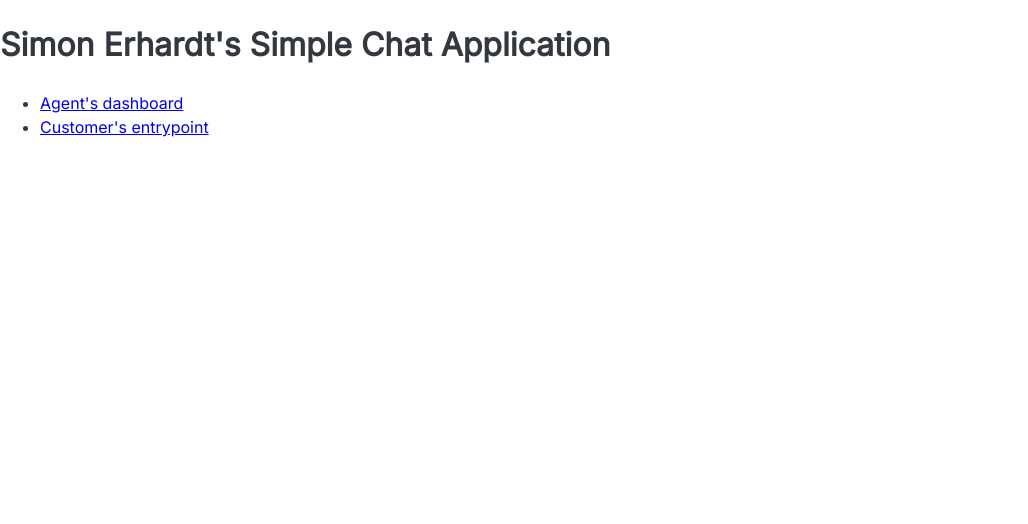
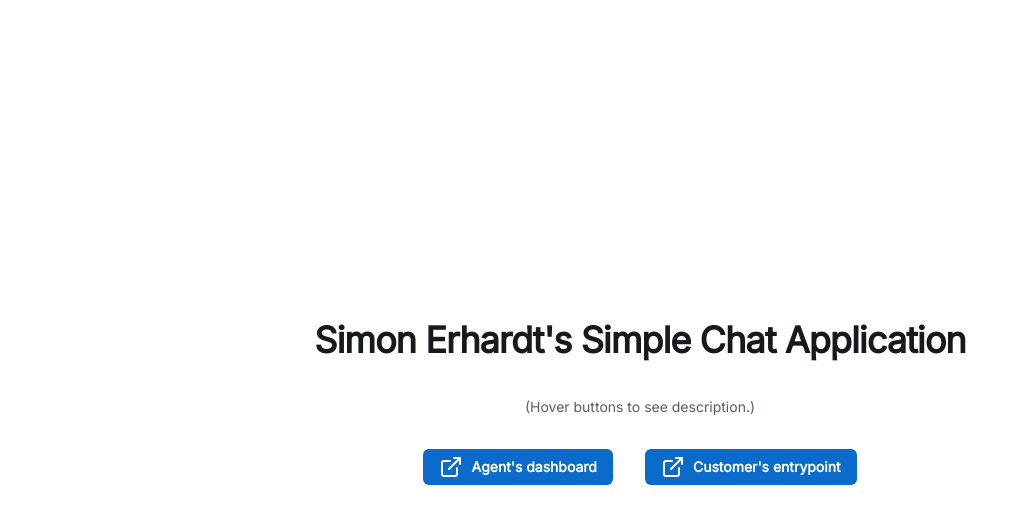
Before and after one commit to Zeemee7/simple-chat, a React (Vite) app in the folder frontend/: page / in a window 1280 px wide. Shown: the top 524 px of the page, without its empty margins (0-1028 px from the left). Built offline with nearby package versions, Linux system fonts and the light colour scheme.

Commit message:
Styled start page. Added icon to send button.

```diff
--- a/frontend/package.json
+++ b/frontend/package.json
@@ -35,6 +35,7 @@
     "eslint-plugin-react-hooks": "^4.6.2",
     "eslint-plugin-react-refresh": "^0.4.7",
     "jsdom": "^24.1.1",
+    "lucide-react": "^0.424.0",
     "msw": "^2.3.5",
     "typescript": "^5.2.2",
     "vite": "^5.3.4",
--- a/frontend/src/components/ChatSessionBox/ChatSessionBox.tsx
+++ b/frontend/src/components/ChatSessionBox/ChatSessionBox.tsx
@@ -4,6 +4,7 @@ import { useEffect, useState } from "react";
 import { chatMessageClient } from "../../api/ChatMessageClient.ts";
 import ChatMessage from "../../model/ChatMessage.ts";
 import ChatBubble from "../ChatBubble/ChatBubble.tsx";
+import { SendHorizontal } from "lucide-react";
 
 interface Props {
 	session: ChatSession;
@@ -63,6 +64,7 @@ export default function ChatSessionBox({session, user}: Readonly<Props>) {
 								   variant="solid"
 								   color="primary"
 								   type="submit"
+								   endDecorator={<SendHorizontal/>}
 								   sx={{borderTopLeftRadius: 0, borderBottomLeftRadius: 0}}>
 								   Send
 							   </Button>
--- a/frontend/src/pages/AgentHome/AgentHomePage.tsx
+++ b/frontend/src/pages/AgentHome/AgentHomePage.tsx
@@ -5,7 +5,7 @@ import ChatSessionBox from "../../components/ChatSessionBox/ChatSessionBox.tsx";
 import ChatSessionList from "../../components/ChatSessionList/ChatSessionList.tsx";
 import { chatSessionClient } from "../../api/ChatSessionClient.ts";
 
-function AgentHomePage() {
+export default function AgentHomePage() {
 	const [activeSession, setActiveSession] = useState(undefined as ChatSession | undefined);
 	const [sessions, setSessions] = useState([] as ChatSession[]);
 	const [refreshSignal, setRefreshSignal] = useState(0);
@@ -48,5 +48,3 @@ function AgentHomePage() {
 		</Box>
 	)
 }
-
-export default AgentHomePage
--- a/frontend/src/pages/Start/StartPage.tsx
+++ b/frontend/src/pages/Start/StartPage.tsx
@@ -1,19 +1,25 @@
-function StartPage() {
-  return (
-	  <>
-		  <h1>Simon Erhardt's Simple Chat Application</h1>
-		  <nav>
-			  <ul>
-				  <li>
-					  <a href={"/agent"}>Agent's dashboard</a>
-				  </li>
-				  <li>
-					  <a href={"/customer"}>Customer's entrypoint</a>
-				  </li>
-			  </ul>
-		  </nav>
-	  </>
-  )
+import { Box, Button, Stack, Tooltip, Typography } from "@mui/joy";
+import { ExternalLink } from "lucide-react";
+
+export default function StartPage() {
+	return (
+		<Box sx={{display: "flex", flexDirection: "column", minHeight: "100dvh", justifyContent: "center"}}>
+			<Stack spacing={4} sx={{padding: 2, alignItems: "center"}}>
+				<Typography level="h1">Simon Erhardt's Simple Chat Application</Typography>
+				<Typography level="body-sm">(Hover buttons to see description.)</Typography>
+				<Stack direction="row" spacing={4}>
+					<Tooltip title="This is used by the customer service to retrieve and answer all incoming customer requests." variant="soft">
+						<Button component="a" href="/agent" target="_blank" startDecorator={<ExternalLink/>}>
+							Agent's dashboard
+						</Button>
+					</Tooltip>
+					<Tooltip title="This is used by the customer to start a chat with a customer service agent." variant="soft">
+						<Button component="a" href="/customer" target="_blank" startDecorator={<ExternalLink/>}>
+							Customer's entrypoint
+						</Button>
+					</Tooltip>
+				</Stack>
+			</Stack>
+		</Box>
+	)
 }
-
-export default StartPage
```
Also changed, not shown: 1 other file (tests, documents, lock files or other folders).
